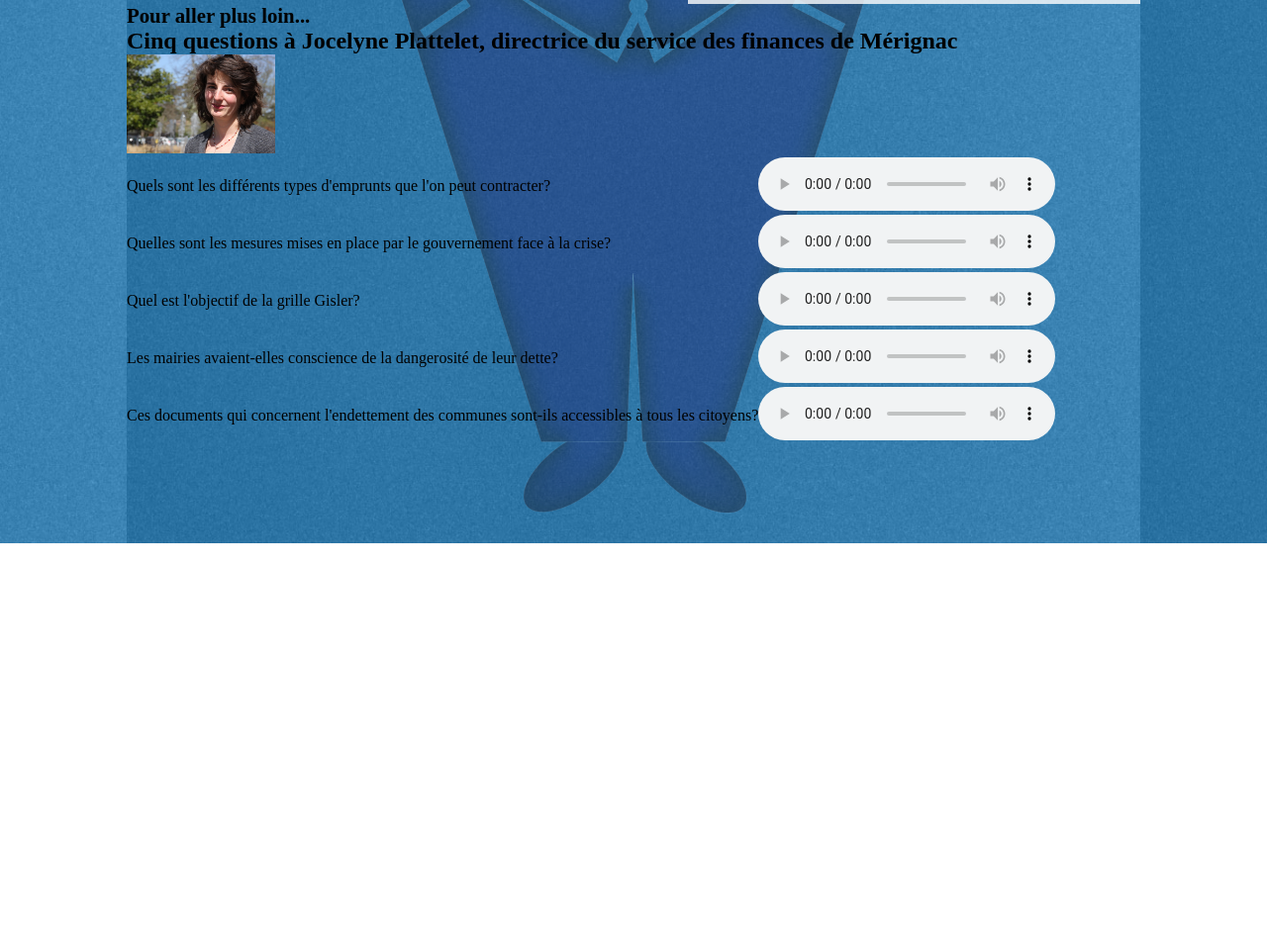
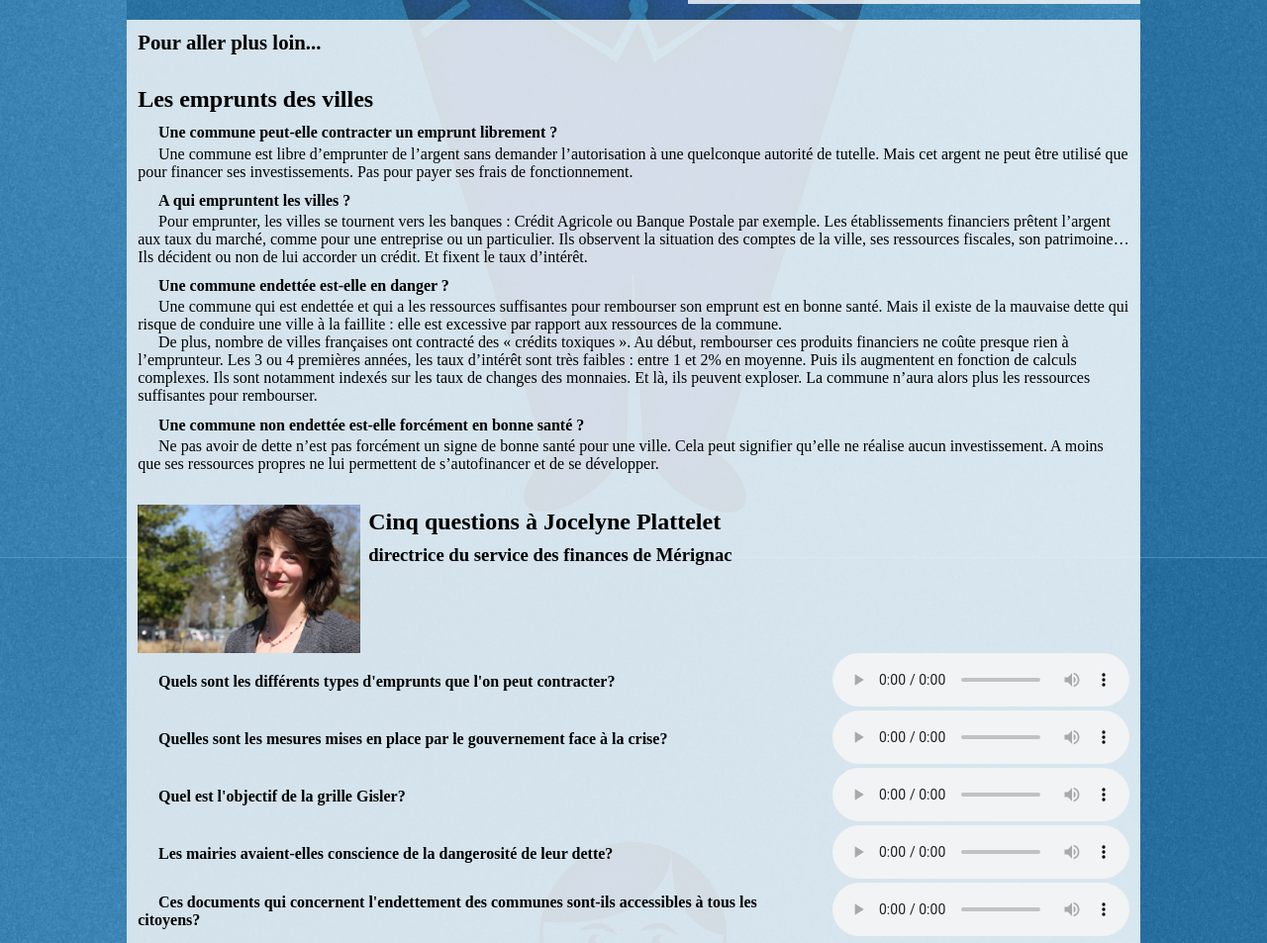
Before and after one commit to DavidBruant/DataLab2012-Dettes, a plain HTML site: page index.html in a window 1280 px wide. Shown: the part 900-1853 px from the top of the page at 99% size. Before the commit the page ends 1449 px from the top, so only its background shows below. Drawn offline with Linux system fonts and the light colour scheme.

Commit message:
questions styling

```diff
--- a/index.html
+++ b/index.html
@@ -20,44 +20,83 @@
     </div>
     <div id="plus-loin">
         <h1>Pour aller plus loin...</h1>
-        <h2>Cinq questions à Jocelyne Plattelet, directrice du service des finances de Mérignac</h2>
-        <img src="./Sons/Jocelyne Plattelet.jpg" height="100px">
+        <div class="section">
+            <h2>Les emprunts des villes</h2>
+            <ol>
+                <li><span class="question">Une commune peut-elle contracter un emprunt librement ?</span>
+                    <span><p>Une commune est libre d’emprunter de l’argent sans demander l’autorisation à une quelconque
+                    autorité de tutelle. Mais cet argent ne peut être utilisé que pour financer ses investissements. Pas
+                    pour payer ses frais de fonctionnement.</p></span>
+
+                <li><span class="question">A qui empruntent les villes ?</span>
+                    <span><p>Pour emprunter, les villes se tournent vers les banques : Crédit Agricole ou Banque Postale
+                    par exemple. Les établissements financiers prêtent l’argent aux taux du marché, comme pour une entreprise
+                    ou un particulier. Ils observent la situation des comptes de la ville, ses ressources fiscales, son
+                    patrimoine… Ils décident ou non de lui accorder un crédit. Et fixent le taux d’intérêt.</p></span>
+
+                <li><span class="question">Une commune endettée est-elle en danger ?</span>
+                    <span><p>Une commune qui est endettée et qui a les ressources suffisantes pour rembourser son emprunt
+                    est en bonne santé. Mais il existe de la mauvaise dette qui risque de conduire une ville à la
+                    faillite : elle est excessive par rapport aux ressources de la commune.</p>
+                    <p>De plus, nombre de villes françaises ont contracté des « crédits toxiques ». Au début, rembourser
+                    ces produits financiers ne coûte presque rien à l’emprunteur. Les 3 ou 4 premières années, les taux
+                    d’intérêt sont très faibles : entre 1 et 2% en moyenne. Puis ils augmentent en fonction de calculs complexes.
+                    Ils sont notamment indexés sur les taux de changes des monnaies. Et là, ils peuvent exploser. La commune
+                    n’aura alors plus les ressources suffisantes pour rembourser.</p></span>
+
+                <li><span class="question">Une commune non endettée est-elle forcément en bonne santé ?</span>
+                    <span><p>Ne pas avoir de dette n’est pas forcément un signe de bonne santé pour une ville. Cela
+                    peut signifier qu’elle ne réalise aucun investissement. A moins que ses ressources propres ne
+                    lui permettent de s’autofinancer et de se développer.</p></span>
+            </ol>
+        </div>
+
+        <div class="section">
+
+            <img src="./Sons/Jocelyne Plattelet.jpg" height="150px" style="float:left; margin-right:0.5em;">
+            <div class="hgroup">
+                <h2>Cinq questions à Jocelyne Plattelet</h2>
+                <h3>directrice du service des finances de Mérignac</h3>
+            </div>
+
             <ol class='interview'>
-            <li><span>Quels sont les différents types d'emprunts que l'on peut contracter?</span>
+                <li><span class="question">Quels sont les différents types d'emprunts que l'on peut contracter?</span>
                 <span><audio controls>
                     <source src="./Sons/question1.ogg" type="audio/ogg">
                     <source src="./Sons/question1.mp3" type="audio/mp3">
                     <a href="./Sons/question1.ogg">Télécharger</a>
                 </audio></span>
 
-            <li><span>Quelles sont les mesures mises en place par le gouvernement face à la crise?</span>
+                <li><span class="question">Quelles sont les mesures mises en place par le gouvernement face à la crise?</span>
                 <span><audio controls>
                     <source src="./Sons/question2.ogg" type="audio/ogg">
                     <source src="./Sons/question2.mp3" type="audio/mp3">
                     <a href="./Sons/question2.ogg">Télécharger</a>
                 </audio></span>
 
-            <li><span>Quel est l'objectif de la grille Gisler?</span>
+                <li><span class="question">Quel est l'objectif de la grille Gisler?</span>
                 <span><audio controls>
                     <source src="./Sons/question3.ogg" type="audio/ogg">
                     <source src="./Sons/question3.mp3" type="audio/mp3">
                     <a href="./Sons/question3.ogg">Télécharger</a>
                 </audio></span>
 
-            <li><span>Les mairies avaient-elles conscience de la dangerosité de leur dette?</span>
+                <li><span class="question">Les mairies avaient-elles conscience de la dangerosité de leur dette?</span>
                 <span><audio controls>
                     <source src="./Sons/question4.ogg" type="audio/ogg">
                     <source src="./Sons/question4.mp3" type="audio/mp3">
                     <a href="./Sons/question4.ogg">Télécharger</a>
                 </audio></span>
 
-            <li><span>Ces documents qui concernent l'endettement des communes sont-ils accessibles à tous les citoyens?</span>
+                <li><span class="question">Ces documents qui concernent l'endettement des communes sont-ils accessibles
+                    à tous les citoyens?</span>
                 <span><audio controls>
                     <source src="./Sons/question5.ogg" type="audio/ogg">
                     <source src="./Sons/question5.mp3" type="audio/mp3">
                     <a href="./Sons/question5.ogg">Télécharger</a>
                 </audio></span>
             </ol>
+        </div>
     </div>
 
 
--- a/main.css
+++ b/main.css
@@ -5,6 +5,10 @@
 
     margin: 0;
     padding: 0;
+}
+
+ul, ol{
+    list-style:none;
 }
 
 body{
@@ -156,9 +160,37 @@ header{
             }
 
 
+#plus-loin{
+    background-color: white;
+    background-color: rgba(255, 255, 255, 0.8);
+    margin-top: 1em;
+    padding: 0.7em;
+}
+
+    #plus-loin .section{
+        margin-top: 2em;
+    }
+
+        #plus-loin .section li{
+            text-indent: 1.3em;
+            margin: 0.5em 0;
+        }
+
+            .question{
+                text-indent: 1.3em;
+                font-weight: bold;
+                display:block;
+                padding: 0.2em 0;
+            }
+
+.hgroup > *{
+    padding: 0.2em;
+}
+
 ol.interview{
     display: table;
     border-collapse: collapse;
+    clear: both;
 }
 
     ol.interview > li{
```
Lines whose indentation alone changed are shown as unchanged.
